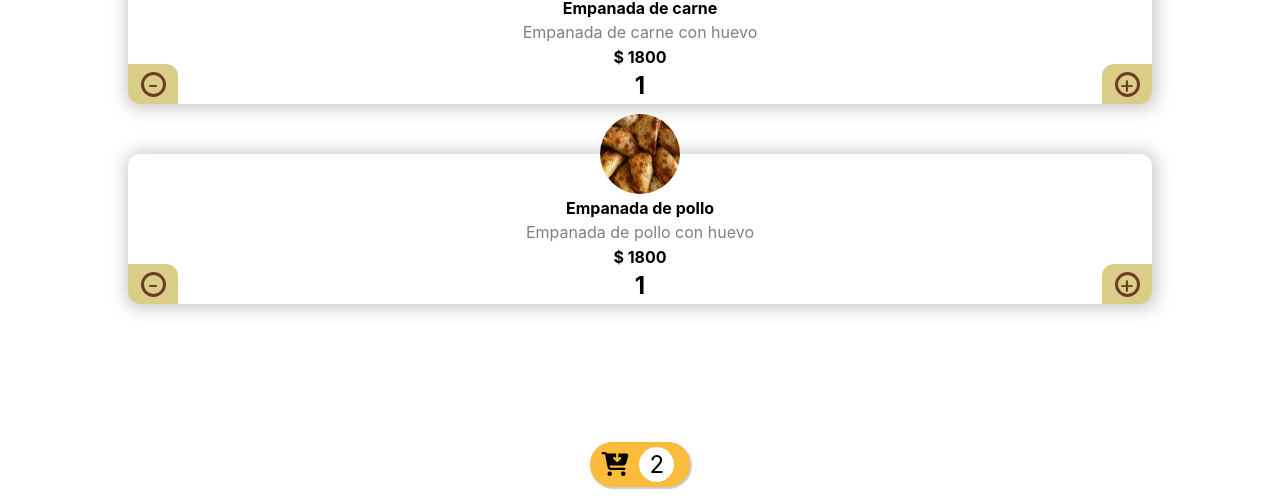
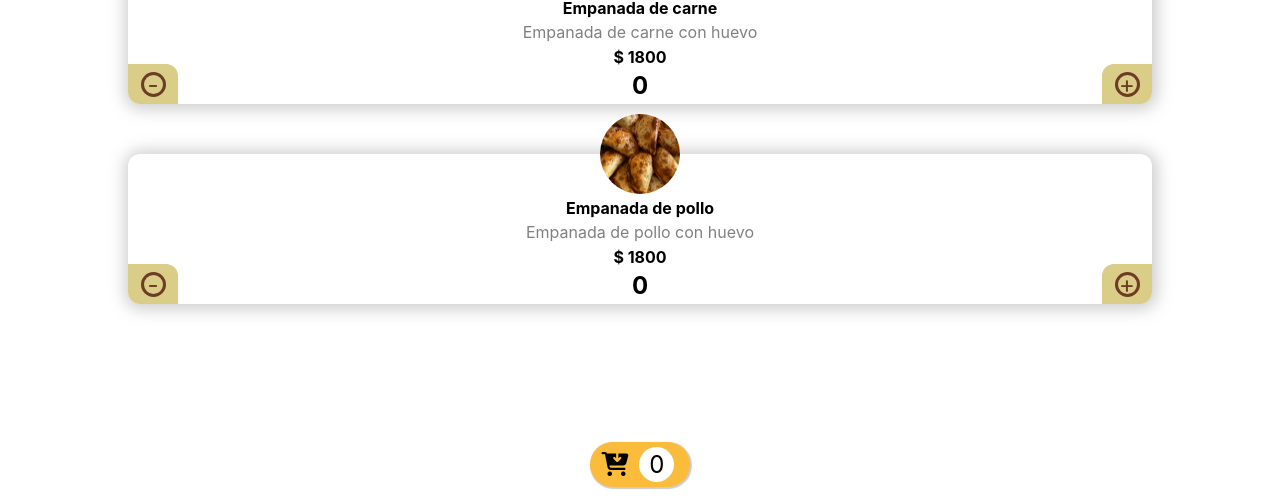
Before and after one commit to JohnnerJAL/Cafeteria-App, a React (Create React App) app: page /menu in a window 1280 px wide. Shown: the part 296-797 px from the top of the page. Built offline with nearby package versions, Linux system fonts and the light colour scheme.

Commit message:
Quantity of items in the shopping cart, increase and decrease function completed

```diff
--- a/src/Pages/Menu.js
+++ b/src/Pages/Menu.js
@@ -40,7 +40,7 @@ function Menu(props) {
                 <h4>{e.name}</h4>
                 <p>{e.description}</p>
                 <p>$ {e.cost}</p>
-                <p>1</p>
+                <p>{props.amount[e.id]}</p>
               </div>
               <div className="button button-left" onClick={props.decrease} data-product={e.id}>
                 <div className="circle" data-product={e.id}>-</div>
@@ -56,7 +56,7 @@ function Menu(props) {
       <div>
         <Link to="/shopping-cart" className="to-shopping-cart">
           <i className="fas fa-cart-arrow-down"></i>
-          <p className="quantity">2</p>
+          <p className="quantity">{props.totalAmount}</p>
         </Link>
       </div>
     </section>
--- a/src/Pages/MenuContainer.js
+++ b/src/Pages/MenuContainer.js
@@ -63,7 +63,7 @@ function MenuContainer() {
         id: "ham1",
         name: "Hamburguesa",
         description: "Hamburguesa sencilla",
-        cost: 1,
+        cost: 5000,
         styles: {
           backgroundImage: `url('${hamburgerImage}')`
         }
@@ -138,13 +138,15 @@ function MenuContainer() {
   }
 
   const decrease = e => {
-    setCart({
-      ... cart,
-      [e.target.dataset.product]: cart[e.target.dataset.product] - 1
-    });
+    if(cart[e.target.dataset.product] > 0) {
+      setCart({
+        ... cart,
+        [e.target.dataset.product]: cart[e.target.dataset.product] - 1
+      });
+    }
   }
 
-  console.log(cart)
+  const jal = Object.values(cart).reduce((accum, curr) => accum + curr);
 
   return(
     <Menu
@@ -154,6 +156,8 @@ function MenuContainer() {
       list={filteredList}
       increase={increase}
       decrease={decrease}
+      amount={cart}
+      totalAmount={jal}
     />
   )
 }
```
